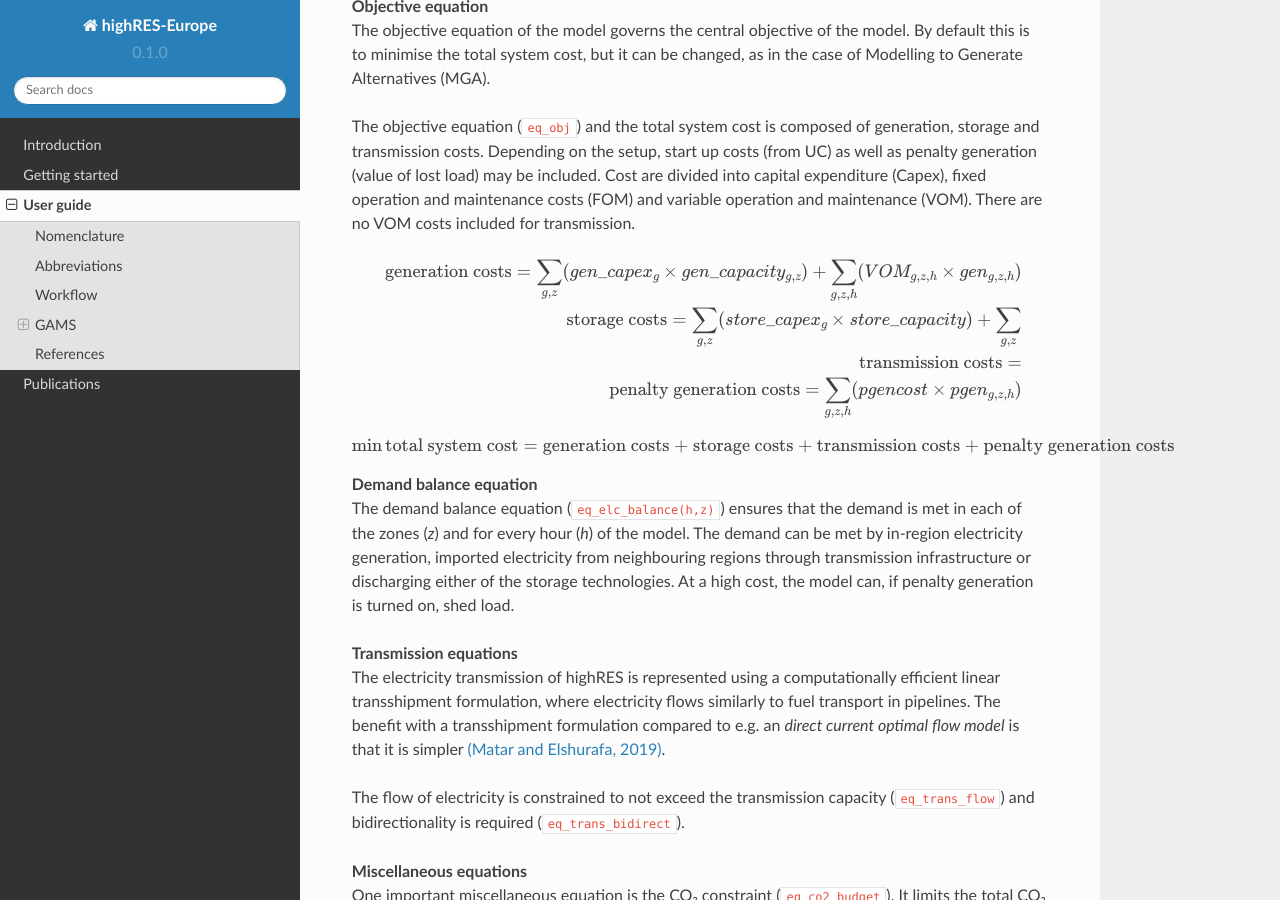
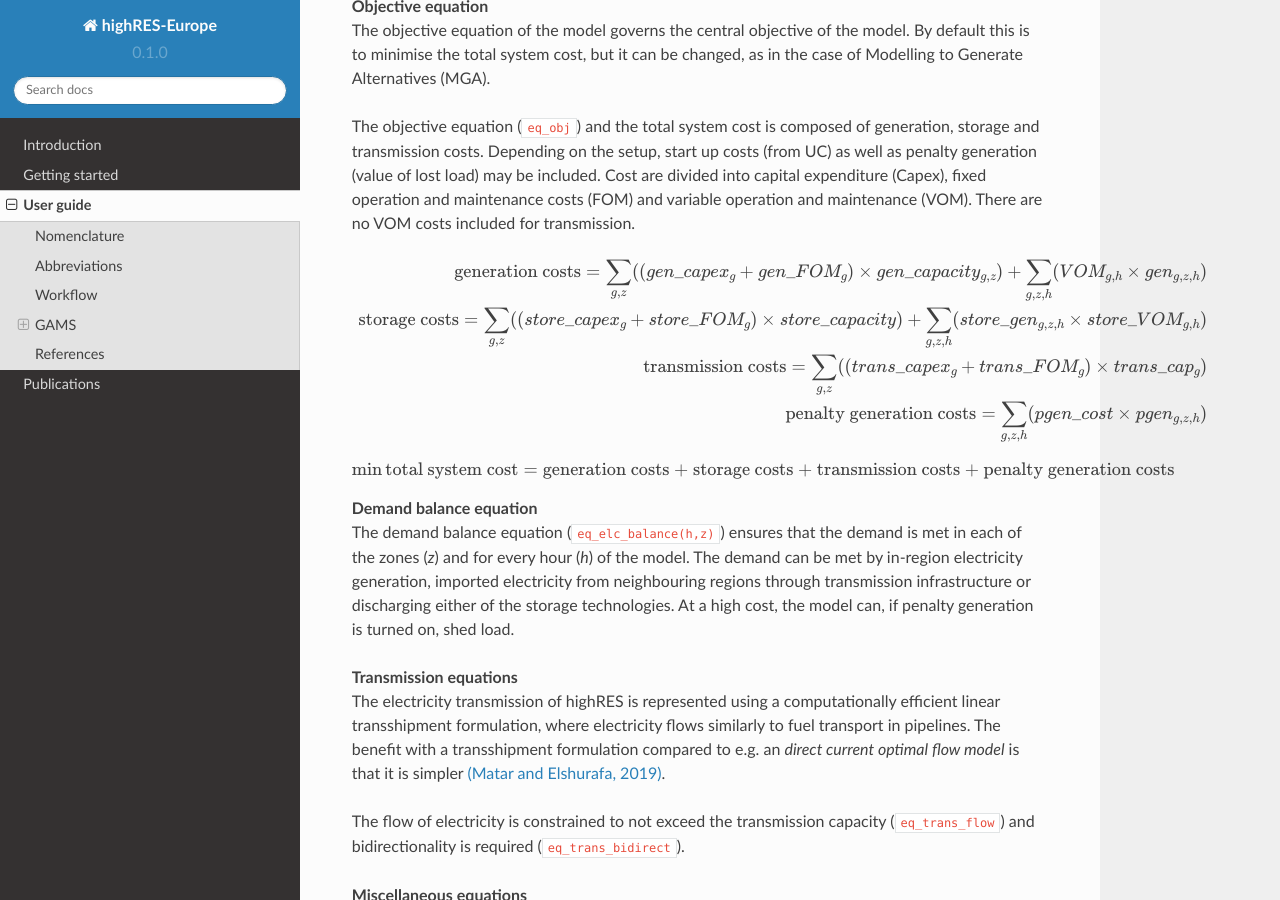
Before and after one commit to highRES-model/highRES-Europe-WF, a Sphinx documentation site: the page built from docs/source/user_guide.rst, in a window 1280 px wide and 900 px high, scrolled down 942 px. Built offline with Sphinx 7.4.7 and the Read the Docs theme 2.0.0, drawn with Linux system fonts in a browser that asks for light colours.

Commit message:
doc eqn fmt

```diff
--- a/docs/source/user_guide.rst
+++ b/docs/source/user_guide.rst
@@ -38,15 +38,13 @@ The objective equation (``eq_obj``) and the total system cost is composed of gen
 
 .. math::
 
-   \text{generation costs} = \sum_{g,z}(gen\_capex_{g} \times gen\_capacity_{g,z}) + \sum_{g,z,h}(VOM_{g,z,h} \times gen_{g,z,h}) \\
+   \text{generation costs} = \sum_{g,z}((gen\_capex_{g} + gen\_FOM_{g}) \times gen\_capacity_{g,z}) + \sum_{g,z,h}(VOM_{g,h} \times gen_{g,z,h}) \\
 
-   \text{storage costs} = \sum_{g,z}(store\_capex_{g} \times store\_capacity) + \sum_{g,z} \\
+   \text{storage costs} = \sum_{g,z}((store\_capex_{g} + store\_FOM_{g}) \times store\_capacity) + \sum_{g,z,h}(store\_gen_{g,z,h} \times store\_VOM_{g,h}) \\
 
-   \text{transmission costs} =
+   \text{transmission costs} = \sum_{g,z}((trans\_capex_{g} + trans\_FOM_{g}) \times trans\_cap_{g})\\
 
-   \text{penalty generation costs} = \sum_{g,z,h}(pgencost \times pgen_{g,z,h})
-
-
+   \text{penalty generation costs} = \sum_{g,z,h}(pgen\_cost \times pgen_{g,z,h}) \\
 
 .. math::
 
```
